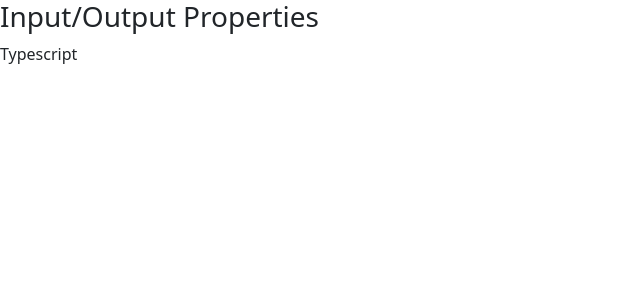
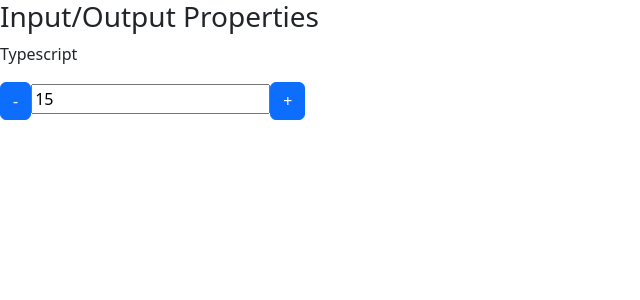
Before and after one commit to sergiohrodrigues/learning-angular, an Angular app: page / in a window 1280 px wide. Shown: the top 300 px of the page, without its empty margins (0-640 px from the left). Built offline with nearby package versions, Linux system fonts and the light colour scheme.

Commit message:
output properties

```diff
--- a/src/app/data-binding/data-binding.component.html
+++ b/src/app/data-binding/data-binding.component.html
@@ -88,6 +88,8 @@
 
             <app-curso [nome]="nomeDoCurso"></app-curso>
 
+            <contador [valor]="valorInicial" (mudouValor)="onMudouValor($event)"></contador>
+
         </article>
     </section>
 </section>
--- a/src/app/data-binding/data-binding.component.ts
+++ b/src/app/data-binding/data-binding.component.ts
@@ -1,12 +1,13 @@
 import { Component } from '@angular/core';
 import { FormsModule } from '@angular/forms';
 import { InputPropertyComponent } from '../input-property/input-property.component';
+import { OutputPropertyComponent } from "../output-property/output-property.component";
 
 
 @Component({
   selector: 'app-data-binding',
   standalone: true,
-  imports: [FormsModule, InputPropertyComponent],
+  imports: [FormsModule, InputPropertyComponent, OutputPropertyComponent],
   templateUrl: './data-binding.component.html',
   styleUrl: './data-binding.component.css'
 })
@@ -25,6 +26,8 @@
     idade: 30
   }
   nomeDoCurso: string = 'Typescript';
+
+  valorInicial: number = 15
 
   urlImagem:string = 'http://lorempixel.com/400/200/nature/'
 
@@ -51,4 +54,8 @@
   onMouseOverOut(){
     this.isMouseOver = !this.isMouseOver
   }
+
+  onMudouValor(event: any){
+    console.log(event.novoValor)
+  }
 }
--- /dev/null
+++ b/src/app/output-property/output-property.component.html
@@ -0,0 +1,5 @@
+<div>
+    <button class="btn btn-primary" (click)="decrementar()">-</button>
+    <input type="text" readonly [value]="valor">
+    <button class="btn btn-primary" (click)="incrementar()">+</button>
+</div>
--- /dev/null
+++ b/src/app/output-property/output-property.component.ts
@@ -0,0 +1,26 @@
+import { Component, EventEmitter, Input, Output } from '@angular/core';
+
+@Component({
+  selector: 'contador',
+  standalone: true,
+  imports: [],
+  templateUrl: './output-property.component.html',
+  styleUrl: './output-property.component.css',
+  //outputs: ['mudouValor']
+})
+export class OutputPropertyComponent {
+
+  @Input() valor: number = 0;
+
+  @Output() mudouValor = new EventEmitter();
+
+  incrementar(){
+    this.valor++;
+    this.mudouValor.emit({ novoValor: this.valor });
+  }
+
+  decrementar(){
+    this.valor--;
+    this.mudouValor.emit({ novoValor: this.valor });
+  }
+}
```
Also changed, not shown: src/app/output-property/output-property.component.css (added), 1 other file (tests, documents, lock files or other folders).
